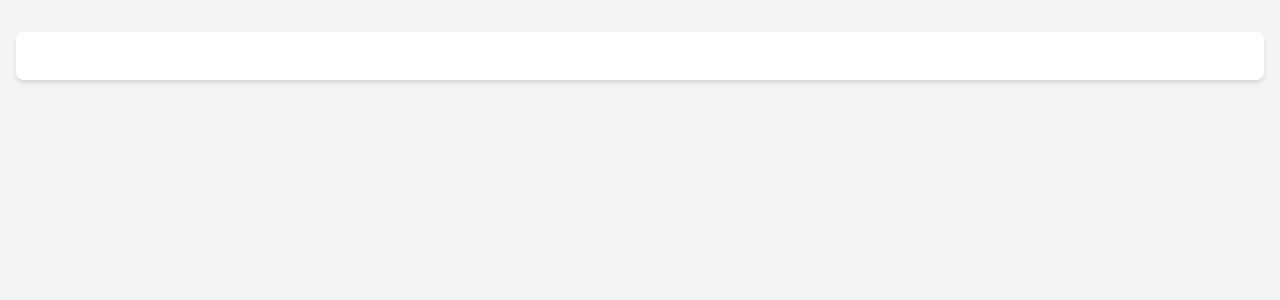
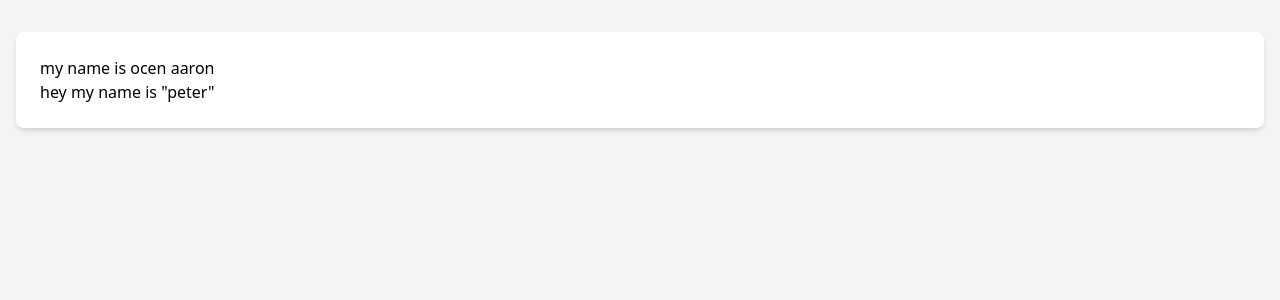
Before and after one commit to AaronPeterOcen/php-starter, a PHP site: page / in a window 1280 px wide. Shown: the part 68-368 px from the top of the page. Run offline with PHP 8.4, Linux system fonts and the light colour scheme; some libraries are stand-ins or nearby versions.

Commit message:
string concatenations update

```diff
--- a/01-variables-data-types/04-strings-concatenation/index.php
+++ b/01-variables-data-types/04-strings-concatenation/index.php
@@ -1,5 +1,14 @@
+<?php
+$onename = 'ocen';
+$twoname = "aaron";
+// concatenation syntax
+$both = $onename . ' ' . $twoname
+
+?>
+
 <!DOCTYPE html>
 <html lang="en">
+
 
 <head>
   <meta charset="UTF-8">
@@ -17,7 +26,8 @@
   <div class="container mx-auto p-4 mt-4">
     <div class="bg-white rounded-lg shadow-md p-6">
       <!-- Output -->
-
+      <?='my name is   '.$both . '<br/>' ?>
+      <?= 'hey my name is "peter"'?>
     </div>
   </div>
 </body>
```
